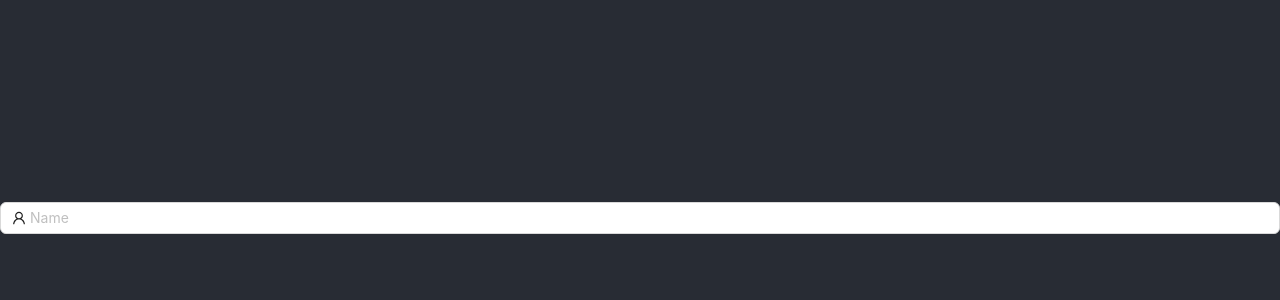
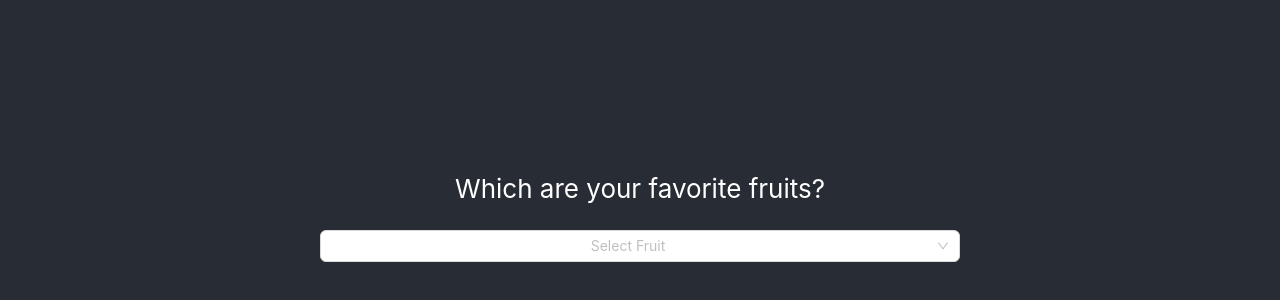
Before and after one commit to Umair513/Ant-Design-Library, a React (Create React App) app in the folder ant-design/: page / in a window 1280 px wide. Shown: the part 182-482 px from the top of the page. Built offline with nearby package versions, Linux system fonts and the light colour scheme.

Commit message:
Select or Dropdown

```diff
--- a/ant-design/src/App.js
+++ b/ant-design/src/App.js
@@ -6,6 +6,7 @@ import { useState } from 'react';
 import {PoweroffOutlined} from "@ant-design/icons"
 import AntButton from './components/AntButton';
 import AntInput from './components/AntInput';
+import SelectDropdown from './components/SelectDropdown';
 
 function App() {
   const [loading, setLoading] = useState(false)
@@ -18,7 +19,7 @@ function App() {
   }
   return (
     <div className="App">
-     <AntInput></AntInput>
+     <SelectDropdown></SelectDropdown>
     </div>
   );
 }
--- /dev/null
+++ b/ant-design/src/components/SelectDropdown.js
@@ -0,0 +1,20 @@
+import { Select } from 'antd'
+import React from 'react'
+
+const SelectDropdown = () => {
+    const fruits = ["Banana", "Mango", "Orange", "Cherry"]
+  return (
+    <div className='App-header'>
+          <p>Which are your favorite fruits?</p>
+          <Select placeholder="Select Fruit" style={{width:"50%"}} mode='multiple' maxTagCount={2} allowClear>
+              {
+                  fruits.map((fruit, index) => {
+                      return <Select.Option value={fruit} key = {index}>{fruit}</Select.Option>
+                  } )
+              }
+          </Select>
+    </div>
+  )
+}
+
+export default SelectDropdown
```
